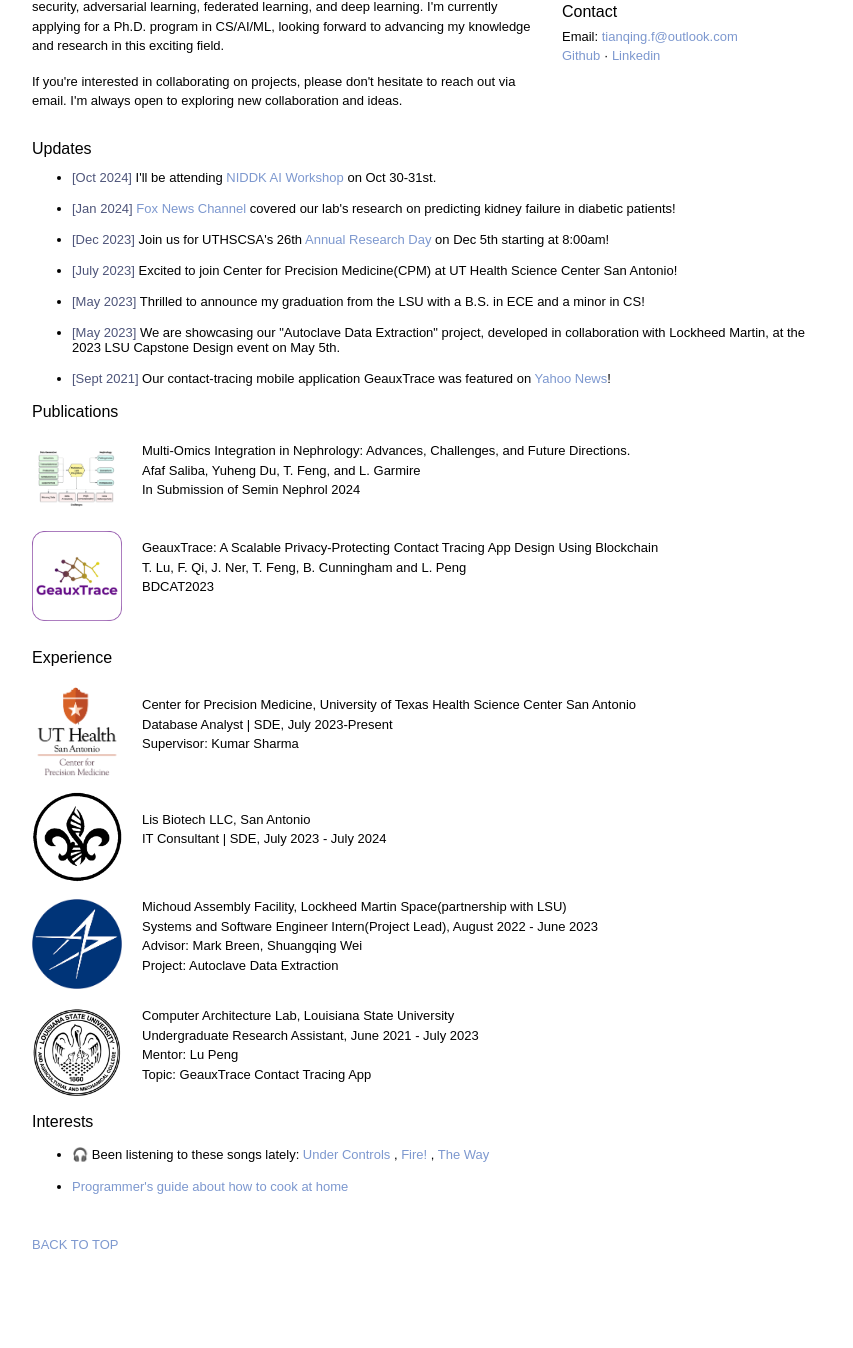
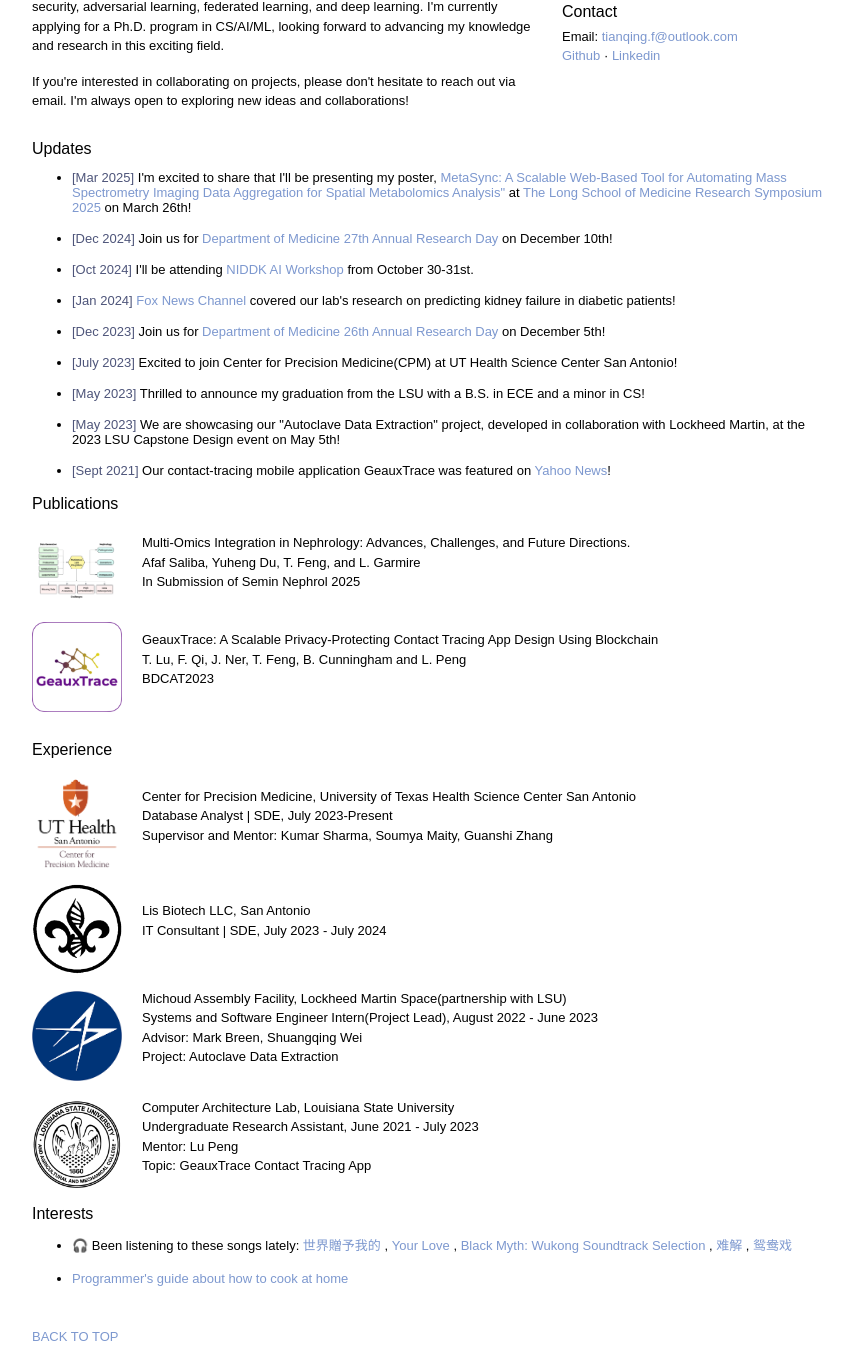
Before and after one commit to TeaQiD/TeaQiD.github.io, a plain HTML site: page index.html in a window 1280 px wide. Shown: the part 412-1760 px from the top of the page, without its empty margins (208-1061 px from the left). Before the commit the page ends 1680 px from the top, so only its background shows below. Drawn offline with Linux system fonts and the light colour scheme; a web font is replaced by a local one.

Commit message:
[upd]index, add metasync pdf
ADD NEW:
updates
interest
metasync poster pdf

MODIFY:
wording
layout

```diff
--- a/index.html
+++ b/index.html
@@ -40,7 +40,7 @@
       <section>
         <h2>Bio</h2>
         <p>
-          Hello, my name is Tianqing Feng. I currently hold the position of Data
+          Hi, I'm Tianqing Feng. I currently hold the position of Data
           Analyst at the
           <a href="https://wp.uthscsa.edu/cpm/" target="_blank">Center for Precision Medicine(CPM)</a>
           at the
@@ -60,7 +60,7 @@
           My current research is concentrated on the innovative design and development of bio-sample database systems. The primary aim of this work is to establish a robust and user-friendly platform that significantly simplifies the management of biological samples. This involves integrating advanced database management techniques with a keen understanding of biological data, thereby enabling researchers and laboratory professionals to access and manage their samples with greater efficiency and accuracy. My interests also extend into the dynamic and evolving realms of Artificial Intelligence and Machine Learning, with a particular focus on multi-modal learning, trustworthiness, security, adversarial learning, federated learning, and deep learning. I'm currently applying for a Ph.D. program in CS/AI/ML, looking forward to advancing my knowledge and research in this exciting field.
         </p>
         <p>
-          If you're interested in collaborating on projects, please don't hesitate to reach out via email. I'm always open to exploring new collaboration and ideas.
+          If you're interested in collaborating on projects, please don't hesitate to reach out via email. I'm always open to exploring new ideas and collaborations!
         </p>
       </section>
     </div>
@@ -72,13 +72,41 @@
       <!--
         <li class="list-update"><span class="date">&#91;Pinned Message&#93;</span> Come join us for a weekly soccer game every Saturday at 3:30 PM, held at Raymond Rimkus Park!</li>
       -->
-      <li class="list-update"><span class="date">&#91;Oct 2024&#93;</span> I'll be attending <a href="https://www.niddk.nih.gov/news/meetings-workshops/2024/artificial-intelligence-in-precision-medicine-of-diabetes-2024" target="_blank">NIDDK AI Workshop</a> on Oct 30-31st.</li>
-      <li class="list-update"><span class="date">&#91;Jan 2024&#93;</span> <a href="https://news4sanantonio.com/news/local/ut-health-san-antonio-discovers-molecule-predicting-kidney-failure-in-diabetics" target="_blank">Fox News Channel</a> covered our lab's research on predicting kidney failure in diabetic patients!</li>
-      <li class="list-update"><span class="date">&#91;Dec 2023&#93;</span> Join us for UTHSCSA's 26th <a href="https://events.uthscsa.edu/event/26th_annual_research_day" target="_blank">Annual Research Day</a> on Dec 5th starting at 8:00am!</li>
-      <li class="list-update"><span class="date">&#91;July 2023&#93;</span> Excited to join Center for Precision Medicine(CPM) at UT Health Science Center San Antonio!</li>
-      <li class="list-update"><span class="date">&#91;May 2023&#93;</span> Thrilled to announce my graduation from the LSU with a B.S. in ECE and a minor in CS!</li>
-      <li class="list-update"><span class="date">&#91;May 2023&#93;</span> We are showcasing our "Autoclave Data Extraction" project, developed in collaboration with Lockheed Martin, at the 2023 LSU Capstone Design event on May 5th.</li>
-      <li class="list-update"><span class="date">&#91;Sept 2021&#93;</span>  Our contact-tracing mobile application GeauxTrace was featured on <a href="https://finance.yahoo.com/news/lsu-ece-professor-develops-contact-180000094.html" target="_blank">Yahoo News</a>!</li>
+      <li class="list-update">
+        <span class="date">&#91;Mar 2025&#93;</span>
+        I'm excited to share that I'll be presenting my poster, <a href="pdf/2025-3-3_Feng_Poster_MetaSync.pdf" target="_blank">MetaSync: A Scalable Web-Based Tool for Automating Mass Spectrometry Imaging Data Aggregation for Spatial Metabolomics Analysis"</a> at <a href="https://events.uthscsa.edu/event/lsom-research-symposium-2025" target="_blank">The Long School of Medicine Research Symposium 2025</a> on March 26th!
+      </li>
+      <li class="list-update">
+        <span class="date">&#91;Dec 2024&#93;</span>
+        Join us for <a href="https://events.uthscsa.edu/event/department-of-medicine-27th-annual-research-day" target="_blank">Department of Medicine 27th Annual Research Day</a> on December 10th!
+      </li>
+      <li class="list-update">
+        <span class="date">&#91;Oct 2024&#93;</span>
+        I'll be attending <a href="https://www.niddk.nih.gov/news/meetings-workshops/2024/artificial-intelligence-in-precision-medicine-of-diabetes-2024" target="_blank">NIDDK AI Workshop</a> from October 30-31st.
+      </li>
+      <li class="list-update">
+        <span class="date">&#91;Jan 2024&#93;</span>
+        <a href="https://news4sanantonio.com/news/local/ut-health-san-antonio-discovers-molecule-predicting-kidney-failure-in-diabetics" target="_blank">Fox News Channel</a> covered our lab's research on predicting kidney failure in diabetic patients!
+      </li>
+      <li class="list-update">
+        <span class="date">&#91;Dec 2023&#93;</span>
+        Join us for <a href="https://events.uthscsa.edu/event/26th_annual_research_day" target="_blank">Department of Medicine 26th Annual Research Day</a> on December 5th!</li>
+      <li class="list-update">
+        <span class="date">&#91;July 2023&#93;</span>
+        Excited to join Center for Precision Medicine(CPM) at UT Health Science Center San Antonio!
+      </li>
+      <li class="list-update">
+        <span class="date">&#91;May 2023&#93;</span>
+        Thrilled to announce my graduation from the LSU with a B.S. in ECE and a minor in CS!
+      </li>
+      <li class="list-update">
+        <span class="date">&#91;May 2023&#93;</span>
+        We are showcasing our "Autoclave Data Extraction" project, developed in collaboration with Lockheed Martin, at the 2023 LSU Capstone Design event on May 5th!
+      </li>
+      <li class="list-update">
+        <span class="date">&#91;Sept 2021&#93;</span>
+        Our contact-tracing mobile application GeauxTrace was featured on <a href="https://finance.yahoo.com/news/lsu-ece-professor-develops-contact-180000094.html" target="_blank">Yahoo News</a>!
+      </li>
     </ul>
   </section>
 
@@ -90,7 +118,7 @@
         <p>
           Multi-Omics Integration in Nephrology: Advances, Challenges, and Future Directions.<br>
           Afaf Saliba, Yuheng Du, T. Feng, and L. Garmire<br>
-          In Submission of Semin Nephrol 2024
+          In Submission of Semin Nephrol 2025
         </p>
       </div>
     </div><br>
@@ -113,7 +141,7 @@
       <p>
         Center for Precision Medicine, University of Texas Health Science Center San Antonio<br>
         Database Analyst | SDE, July 2023-Present<br>
-        Supervisor: Kumar Sharma<br>
+        Supervisor and Mentor: Kumar Sharma, Soumya Maity, Guanshi Zhang<br>
       </p>
     </div><br>
     <div class="class-experience">
@@ -148,11 +176,15 @@
       <li>
         <p>
           &#127911; Been listening to these songs lately:
-          <a href="https://music.apple.com/us/album/under-control/1421821376?i=1421821638">Under Controls</a>
+          <a href="https://music.apple.com/us/album/%E4%B8%96%E7%95%8C%E8%B4%88%E4%BA%88%E6%88%91%E7%9A%84/1791923799?i=1791923800">世界贈予我的</a>
           ,
-          <a href="https://music.apple.com/us/album/fire/1719919387?i=1719919388">Fire!</a>
+          <a href="https://music.apple.com/us/album/your-love/1794049581?i=1794049594">Your Love</a>
           ,
-          <a href="https://music.apple.com/us/album/the-way/1700544763?i=1700545210">The Way</a>
+          <a href="https://music.apple.com/us/album/%E9%BB%91%E7%A5%9E%E8%AF%9D-%E6%82%9F%E7%A9%BA-%E6%B8%B8%E6%88%8F%E9%9F%B3%E4%B9%90%E7%B2%BE%E9%80%89%E9%9B%86/1765255251">Black Myth: Wukong Soundtrack Selection</a>
+          ,
+          <a href="https://music.apple.com/us/album/%E9%9A%BE%E8%A7%A3/1767588572?i=1767588578">难解</a>
+          ,
+          <a href="https://music.apple.com/us/album/%E9%B8%B3%E9%B8%AF%E6%88%8F/1780603985?i=1780603991">鸳鸯戏</a>
         </p>
       </li>
       <li>
```
Also changed, not shown: 1 other file.
